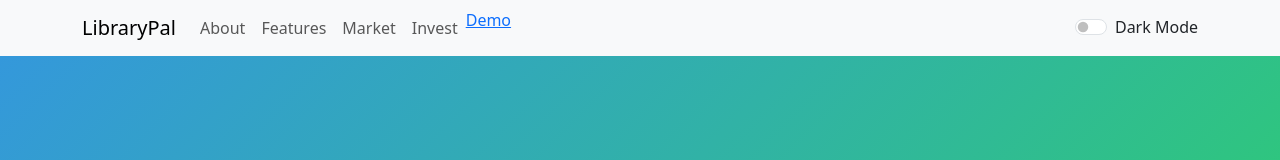
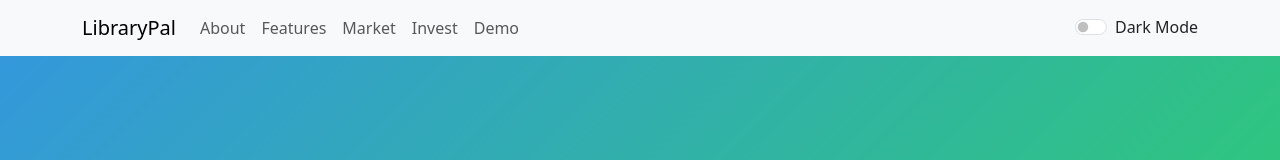
Before and after one commit to Entersjkhdfkjdhfksjf/librarypalv5, a plain HTML site: page about/index.html in a window 1280 px wide. Shown: the top 160 px of the page. Drawn offline with nearby package versions, Linux system fonts and the light colour scheme.

Commit message:
Update index.html

```diff
--- a/about/index.html
+++ b/about/index.html
@@ -74,7 +74,7 @@
                     <li class="nav-item"><a class="nav-link" href="#features">Features</a></li>
                     <li class="nav-item"><a class="nav-link" href="#market">Market</a></li>
                     <li class="nav-item"><a class="nav-link" href="#invest">Invest</a></li>
-                    <li class="nav-item"><a href="https://entersjkhdfkjdhfksjf.github.io/librarypalv5/">Demo</a></li>
+                    <li class="nav-item"><a class="nav-link" href="https://entersjkhdfkjdhfksjf.github.io/librarypalv5/">Demo</a></li>
                 </ul>
                 <div class="form-check form-switch">
                     <input class="form-check-input" type="checkbox" id="darkModeToggle">
```
